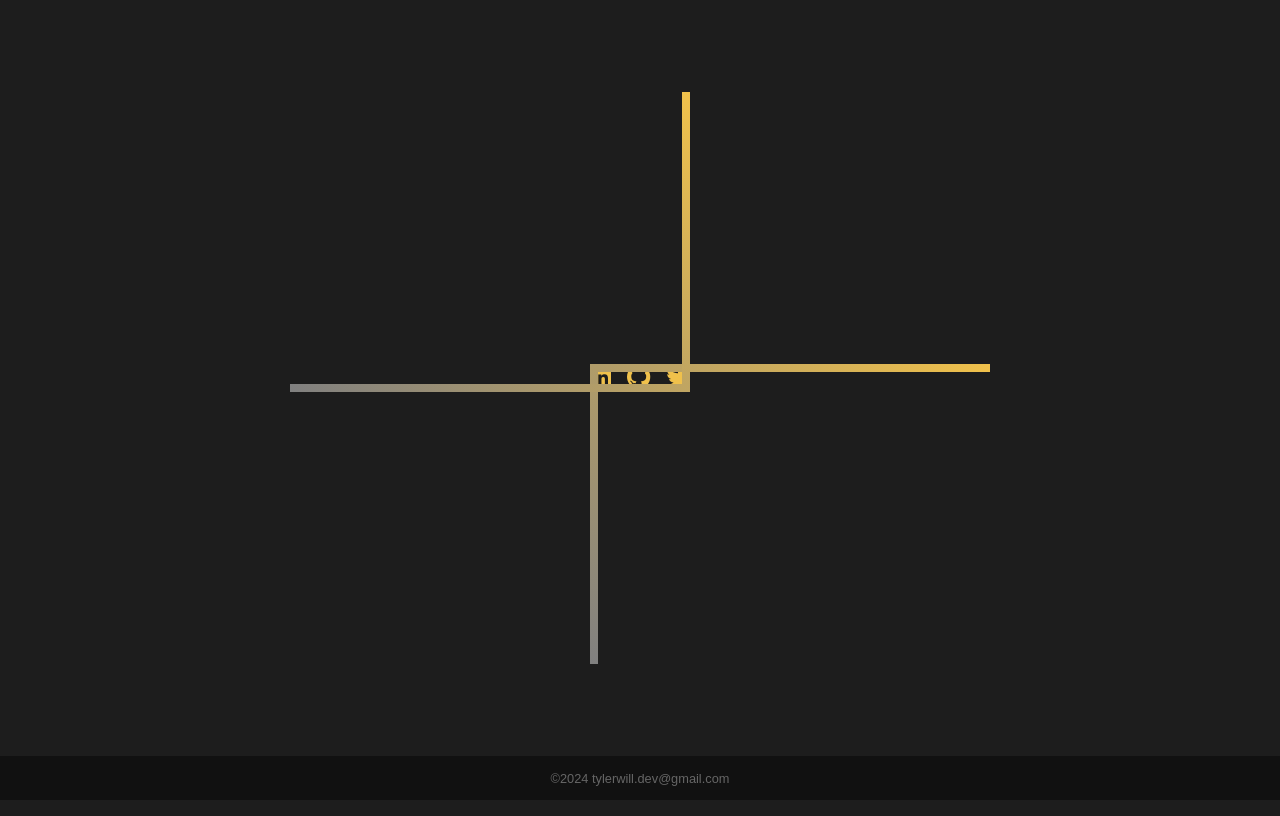
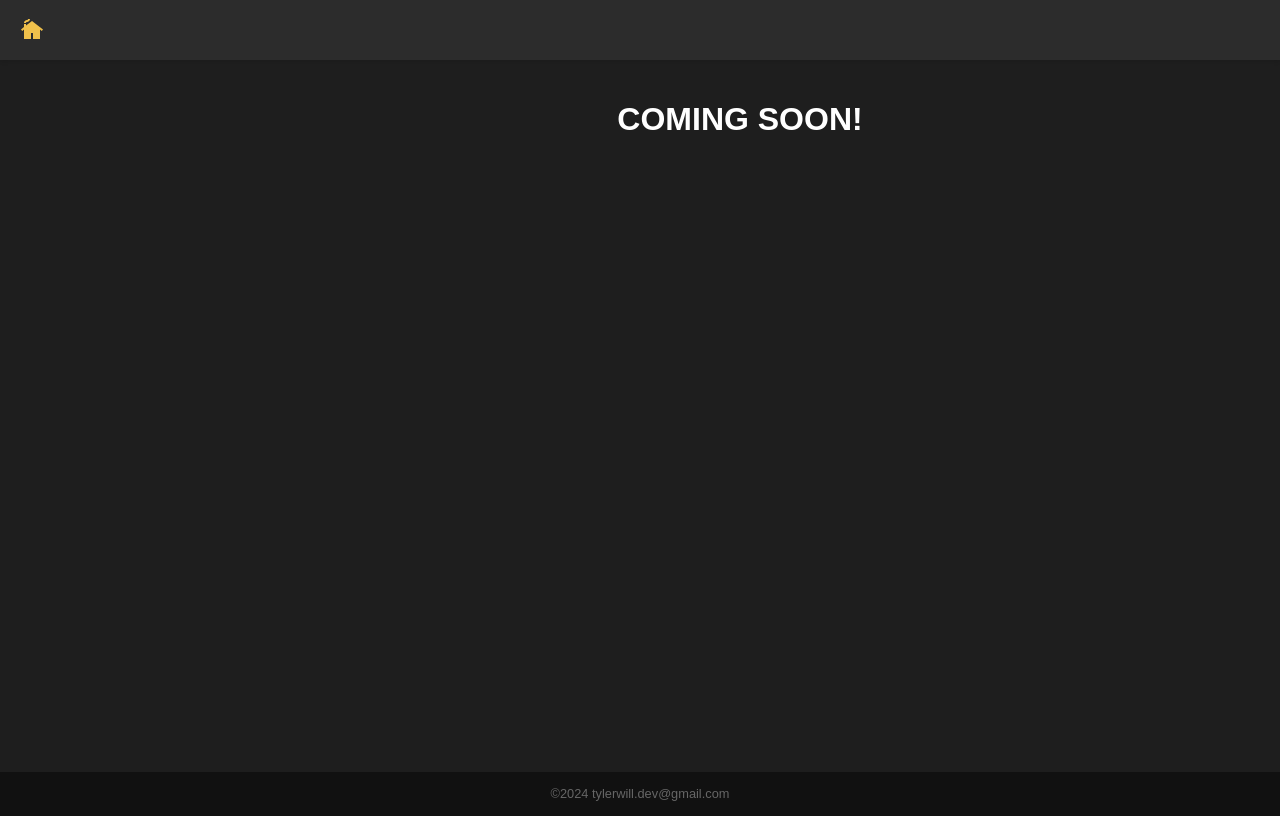
Before and after one commit to tyler-will-dev/Portfolio, a React (Create React App) app: page /#/GodotGame in a window 1280 px wide. Built offline with nearby package versions, Linux system fonts and the light colour scheme.

Commit message:
Code cleanup, added Coming Soon pages for personal projects, ensuring auth works

```diff
--- a/src/App.js
+++ b/src/App.js
@@ -3,14 +3,18 @@ import BodyHeader from './Components/BodyHeader';
 import BodyContent from './Components/BodyContent';
 import { HashRouter as Router, Routes, Route, useLocation } from 'react-router-dom';
 import PageDemo from './Pages/PageDemo';
+import GodotGame from './Pages/GodotGame';
+import ThunderstoreMod from './Pages/ThunderstoreMod';
 
 function App() {
   const location = useLocation();
   const isPageDemo = location.pathname === '/PageDemo';
+  const isGodotGame = location.pathname === '/GodotGame';
+  const isThunderstoreMode = location.pathname === '/ThunderstoreMod';
 
   return (
     <div className="App-wrapper">
-      {!isPageDemo && (
+      {!isPageDemo && !isGodotGame && !isThunderstoreMode && (
         <div className="full-screen-wrapper">
           <div className="page-container">
             <div className="corner-top-left"></div>
@@ -21,6 +25,18 @@ function App() {
             </Routes>
           </div>
         </div>
+      )}
+
+      {isThunderstoreMode && (
+        <Routes>
+          <Route path="/ThunderstoreMod" element={<ThunderstoreMod />} />
+        </Routes>
+      )}
+
+      {isGodotGame && (
+        <Routes>
+          <Route path="/GodotGame" element={<GodotGame />} />
+        </Routes>
       )}
 
       {isPageDemo && (
--- a/src/Components/BodyContent.js
+++ b/src/Components/BodyContent.js
@@ -13,15 +13,19 @@ function BodyContent() {
               web-based applications to run race simulations for NASCAR, Indy, Truck, Xfinity, and Formula 1.
             </p>
             <p>
-            I'm passionate about solid programming design, coding principles,
+              I am passionate about solid programming design, coding principles,
               and a codebase that is maintainable and optimal for both users and developers.
             </p>
           </div>
           <div className="projects-section">
             <h2>Projects</h2>
             <ul>
-            <li><a href="Link">Thunderstore Mod</a></li>
-            <li><a href="Link">Godot Game</a></li>
+              <li>
+                  <Link to="/ThunderstoreMod">Thunderstore Mod</Link>
+              </li>
+              <li>
+                  <Link to="/GodotGame">Godot Game</Link>
+              </li>
               <li>
                   <Link to="/PageDemo">Simple Browser Demo</Link>
               </li>
--- /dev/null
+++ b/src/Pages/GodotGame.js
@@ -0,0 +1,32 @@
+import React, { useState } from 'react';
+import { useNavigate } from 'react-router-dom';
+import Icon from '@mui/material/Icon';
+import CottageIcon from '@mui/icons-material/Cottage';
+import styles from './PageDemo.module.css';
+
+function GodotGame() {
+    const navigate = useNavigate();
+
+    const returnHome = () => {
+        navigate('/');
+    };
+
+    return (
+        <div className={styles.dashboard}>
+            <header className={styles.header}>
+                <Icon
+                    onClick={returnHome}
+                    className={styles.homeIcon}
+                >
+                    <CottageIcon />
+                </Icon>
+            </header>
+
+            <main className={styles.content}>
+                <h1> COMING SOON! </h1>
+            </main>
+        </div>
+    )
+}
+
+export default GodotGame;
--- a/src/Pages/PageDemo.js
+++ b/src/Pages/PageDemo.js
@@ -2,7 +2,7 @@ import React, { useState } from 'react';
 import { useNavigate } from 'react-router-dom';
 import Icon from '@mui/material/Icon';
 import CottageIcon from '@mui/icons-material/Cottage';
-import WeatherAPI from './Tabs/WeatherAPI';
+import WeatherAPI from './Tabs/Weather/WeatherAPI';
 import styles from './PageDemo.module.css';
 
 function PageDemo() {
@@ -37,6 +37,12 @@ function PageDemo() {
                 >
                     GitHub
                 </button>
+                <button
+                    className={`${styles.tabButton} ${activeTab === 'nodejs' ? styles.active : ''}`}
+                    onClick={() => setActiveTab('nodejs')}
+                >
+                    Buttons
+                </button>
             </aside>
 
             <main className={styles.content}>
--- /dev/null
+++ b/src/Pages/ThunderstoreMod.js
@@ -0,0 +1,32 @@
+import React, { useState } from 'react';
+import { useNavigate } from 'react-router-dom';
+import Icon from '@mui/material/Icon';
+import CottageIcon from '@mui/icons-material/Cottage';
+import styles from './PageDemo.module.css';
+
+function ThunderstoreMod() {
+    const navigate = useNavigate();
+
+    const returnHome = () => {
+        navigate('/');
+    };
+
+    return (
+        <div className={styles.dashboard}>
+            <header className={styles.header}>
+                <Icon
+                    onClick={returnHome}
+                    className={styles.homeIcon}
+                >
+                    <CottageIcon />
+                </Icon>
+            </header>
+
+            <main className={styles.content}>
+                <h1> COMING SOON! </h1>
+            </main>
+        </div>
+    )
+}
+
+export default ThunderstoreMod;
```
Also changed, not shown: src/Pages/Tabs/Weather/WeatherAPI.js (renamed from src/Pages/Tabs/WeatherAPI.js), src/Pages/Tabs/Weather/WeatherAPI.module.css (renamed from src/Pages/Tabs/WeatherAPI.module.css). Lines whose indentation alone changed are shown as unchanged.
